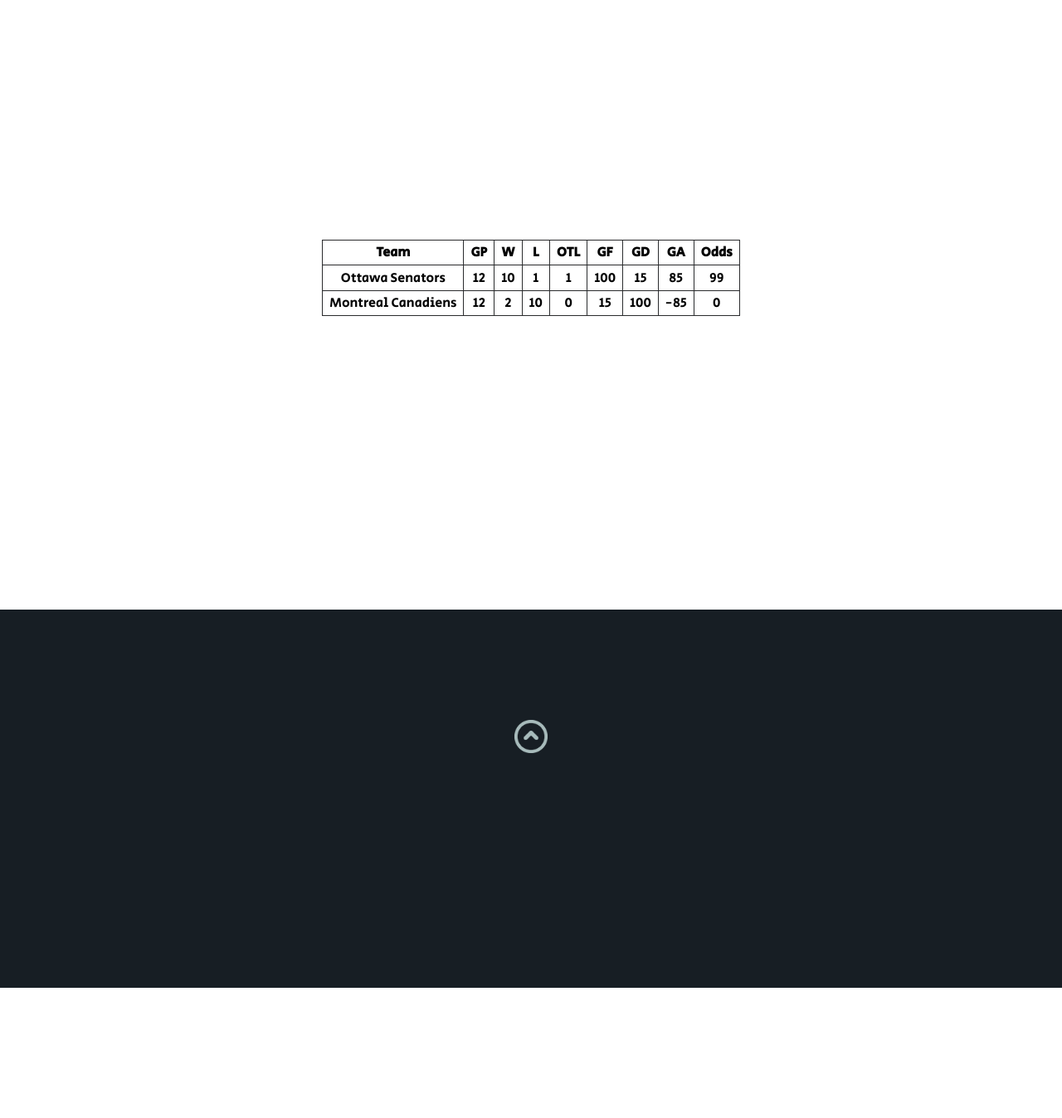
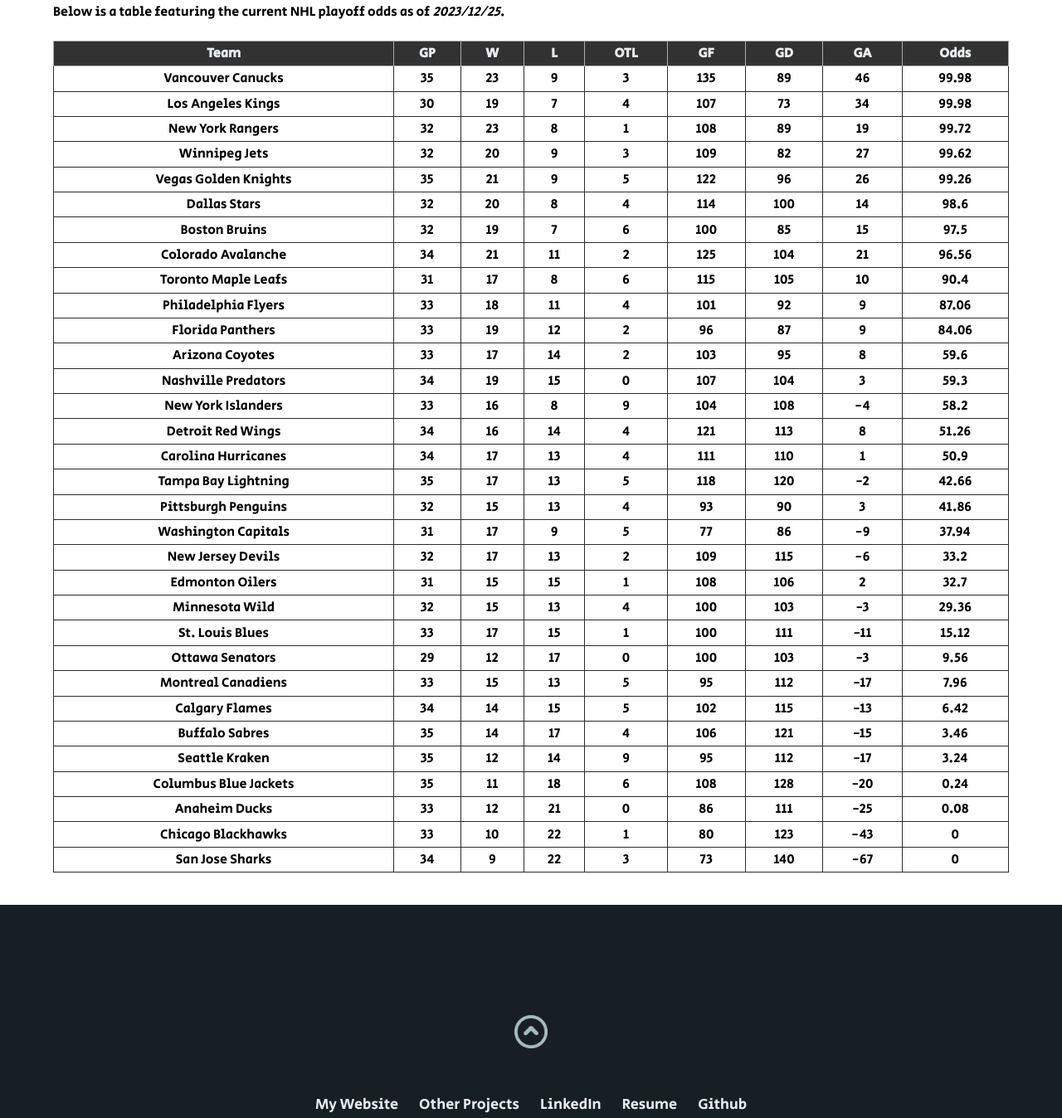
Before and after one commit to SoslyLW/SportsOddsWebsite, a plain HTML site: page index.html in a window 1280 px wide. Shown: the part 161-1509 px from the top of the page at 83% size. Before the commit the page ends 1352 px from the top, so only its background shows below. Drawn offline with nearby package versions, Linux system fonts and the light colour scheme.

Commit message:
Added full team data

```diff
--- a/index.html
+++ b/index.html
@@ -4,9 +4,9 @@
   <head>
     <meta charset="UTF-8" />
     <meta name="viewport" content="width=device-width, initial-scale=1.0" />
-    <title>Logan White</title>
+    <title>SportsOdds - NHL Playoff Odds</title>
+    <meta class="description">Odds for every team making the 2024 NHL Playoffs</meta>
     <link rel="stylesheet" href="style.css" />
-    <!-- <script type="text/javascript" src="testData.json"></script> -->
     <script src="https://ajax.googleapis.com/ajax/libs/jquery/3.7.1/jquery.min.js"></script>
     <script src="index.js"></script>
   </head>
@@ -19,6 +19,8 @@
   	</div>
 
     <div class="data">
+        <p class="intro">Below is a table featuring the current NHL playoff odds as of <i>2023/12/25</i>.</p>
+        <br>
         <table class="standings_table">
             <thead>
                 <tr>
@@ -56,8 +58,12 @@
         <div class="break"></div>
   		<div class="footer_links">
             <!-- Link portfolio website here -->
+            <a href="https://soslylw.github.io"><h3>My Website</h3></a>
+  			<a href="https://soslylw.github.io#projects"><h3>Other Projects</h3></a>
+  			<a href="https://www.linkedin.com/in/logan-white-003a8b22a/" target="_blank"><h3>LinkedIn</h3></a>
+  			<a href="https://soslylw.github.io/LoganWhiteResume.pdf" target="_blank"><h3>Resume</h3></a>
+  			<a href="https://github.com/SoslyLW" target="_blank"><h3>Github</h3></a>
   		</div>
-  		<div class="break"></div>
   	</div>
 
   </body>
--- a/index.js
+++ b/index.js
@@ -1,5 +1,5 @@
 $(document).ready(function(){
-    fetch("testData.json")
+    fetch("teamsData.json")
     .then(function (response) {
         return response.json();
     })
--- a/style.css
+++ b/style.css
@@ -62,6 +62,28 @@
   display: flex;
   flex-direction: column;
   justify-content: center;
+  color: var(--secondary);
+
+  & .footer_links {
+    display: flex;
+    flex-direction: row;
+    flex-wrap: wrap;
+    gap: 25px;
+    justify-content: center;
+  }
+
+  & a{
+    text-decoration: none;
+    color: var(--secondary);
+  }
+
+  & a h3{
+    color: var(--secondary);
+  }
+
+  & a h4{
+    color: var(--secondary);
+  }
 }
 
 h1{
@@ -99,6 +121,7 @@
 
 .header {
   background-color: #2a2b2d;
+  padding: 0.2em 1em;
 
   & h1 {
     color: var(--secondary);
@@ -114,7 +137,7 @@
 }
 
 .data {
-  align-items: center;
+  /* align-items: center; */
   min-height: 100vh;
   width: 100%;
   background-color: var(--background);
@@ -124,7 +147,7 @@
   flex-direction: column;
   justify-content: center;
   text-align: center;
-  padding: 10vw;
+  padding: 3vw 5vw;
 
   & table, tr, th, td {
     border: 1px solid;
@@ -135,6 +158,16 @@
       padding: 0.2em 0.5em;
     }
 
+  }
+
+  & th {
+    background-color: var(--text);
+    color: var(--secondary);
+    border-color: var(--secondary_text_on_dark);
+  }
+
+  & p {
+    text-align: left;
   }
 }
 
--- /dev/null
+++ b/teamsData.json
@@ -0,0 +1,356 @@
+{
+	"teams": [
+		{
+			"name": "Vancouver Canucks",
+			"gp": 35,
+			"wins": 23,
+			"losses": 9,
+			"otl": 3,
+			"gf": 135,
+			"ga": 89,
+			"gd": 46,
+			"playoff_odds": 99.98
+		},
+		{
+			"name": "Los Angeles Kings",
+			"gp": 30,
+			"wins": 19,
+			"losses": 7,
+			"otl": 4,
+			"gf": 107,
+			"ga": 73,
+			"gd": 34,
+			"playoff_odds": 99.98
+		},
+		{
+			"name": "New York Rangers",
+			"gp": 32,
+			"wins": 23,
+			"losses": 8,
+			"otl": 1,
+			"gf": 108,
+			"ga": 89,
+			"gd": 19,
+			"playoff_odds": 99.72
+		},
+		{
+			"name": "Winnipeg Jets",
+			"gp": 32,
+			"wins": 20,
+			"losses": 9,
+			"otl": 3,
+			"gf": 109,
+			"ga": 82,
+			"gd": 27,
+			"playoff_odds": 99.62
+		},
+		{
+			"name": "Vegas Golden Knights",
+			"gp": 35,
+			"wins": 21,
+			"losses": 9,
+			"otl": 5,
+			"gf": 122,
+			"ga": 96,
+			"gd": 26,
+			"playoff_odds": 99.26
+		},
+		{
+			"name": "Dallas Stars",
+			"gp": 32,
+			"wins": 20,
+			"losses": 8,
+			"otl": 4,
+			"gf": 114,
+			"ga": 100,
+			"gd": 14,
+			"playoff_odds": 98.6
+		},
+		{
+			"name": "Boston Bruins",
+			"gp": 32,
+			"wins": 19,
+			"losses": 7,
+			"otl": 6,
+			"gf": 100,
+			"ga": 85,
+			"gd": 15,
+			"playoff_odds": 97.5
+		},
+		{
+			"name": "Colorado Avalanche",
+			"gp": 34,
+			"wins": 21,
+			"losses": 11,
+			"otl": 2,
+			"gf": 125,
+			"ga": 104,
+			"gd": 21,
+			"playoff_odds": 96.56
+		},
+		{
+			"name": "Toronto Maple Leafs",
+			"gp": 31,
+			"wins": 17,
+			"losses": 8,
+			"otl": 6,
+			"gf": 115,
+			"ga": 105,
+			"gd": 10,
+			"playoff_odds": 90.4
+		},
+		{
+			"name": "Philadelphia Flyers",
+			"gp": 33,
+			"wins": 18,
+			"losses": 11,
+			"otl": 4,
+			"gf": 101,
+			"ga": 92,
+			"gd": 9,
+			"playoff_odds": 87.06
+		},
+		{
+			"name": "Florida Panthers",
+			"gp": 33,
+			"wins": 19,
+			"losses": 12,
+			"otl": 2,
+			"gf": 96,
+			"ga": 87,
+			"gd": 9,
+			"playoff_odds": 84.06
+		},
+		{
+			"name": "Arizona Coyotes",
+			"gp": 33,
+			"wins": 17,
+			"losses": 14,
+			"otl": 2,
+			"gf": 103,
+			"ga": 95,
+			"gd": 8,
+			"playoff_odds": 59.6
+		},
+		{
+			"name": "Nashville Predators",
+			"gp": 34,
+			"wins": 19,
+			"losses": 15,
+			"otl": 0,
+			"gf": 107,
+			"ga": 104,
+			"gd": 3,
+			"playoff_odds": 59.3
+		},
+		{
+			"name": "New York Islanders",
+			"gp": 33,
+			"wins": 16,
+			"losses": 8,
+			"otl": 9,
+			"gf": 104,
+			"ga": 108,
+			"gd": -4,
+			"playoff_odds": 58.2
+		},
+		{
+			"name": "Detroit Red Wings",
+			"gp": 34,
+			"wins": 16,
+			"losses": 14,
+			"otl": 4,
+			"gf": 121,
+			"ga": 113,
+			"gd": 8,
+			"playoff_odds": 51.26
+		},
+		{
+			"name": "Carolina Hurricanes",
+			"gp": 34,
+			"wins": 17,
+			"losses": 13,
+			"otl": 4,
+			"gf": 111,
+			"ga": 110,
+			"gd": 1,
+			"playoff_odds": 50.9
+		},
+		{
+			"name": "Tampa Bay Lightning",
+			"gp": 35,
+			"wins": 17,
+			"losses": 13,
+			"otl": 5,
+			"gf": 118,
+			"ga": 120,
+			"gd": -2,
+			"playoff_odds": 42.66
+		},
+		{
+			"name": "Pittsburgh Penguins",
+			"gp": 32,
+			"wins": 15,
+			"losses": 13,
+			"otl": 4,
+			"gf": 93,
+			"ga": 90,
+			"gd": 3,
+			"playoff_odds": 41.86
+		},
+		{
+			"name": "Washington Capitals",
+			"gp": 31,
+			"wins": 17,
+			"losses": 9,
+			"otl": 5,
+			"gf": 77,
+			"ga": 86,
+			"gd": -9,
+			"playoff_odds": 37.94
+		},
+		{
+			"name": "New Jersey Devils",
+			"gp": 32,
+			"wins": 17,
+			"losses": 13,
+			"otl": 2,
+			"gf": 109,
+			"ga": 115,
+			"gd": -6,
+			"playoff_odds": 33.2
+		},
+		{
+			"name": "Edmonton Oilers",
+			"gp": 31,
+			"wins": 15,
+			"losses": 15,
+			"otl": 1,
+			"gf": 108,
+			"ga": 106,
+			"gd": 2,
+			"playoff_odds": 32.7
+		},
+		{
+			"name": "Minnesota Wild",
+			"gp": 32,
+			"wins": 15,
+			"losses": 13,
+			"otl": 4,
+			"gf": 100,
+			"ga": 103,
+			"gd": -3,
+			"playoff_odds": 29.36
+		},
+		{
+			"name": "St. Louis Blues",
+			"gp": 33,
+			"wins": 17,
+			"losses": 15,
+			"otl": 1,
+			"gf": 100,
+			"ga": 111,
+			"gd": -11,
+			"playoff_odds": 15.12
+		},
+		{
+			"name": "Ottawa Senators",
+			"gp": 29,
+			"wins": 12,
+			"losses": 17,
+			"otl": 0,
+			"gf": 100,
+			"ga": 103,
+			"gd": -3,
+			"playoff_odds": 9.56
+		},
+		{
+			"name": "Montreal Canadiens",
+			"gp": 33,
+			"wins": 15,
+			"losses": 13,
+			"otl": 5,
+			"gf": 95,
+			"ga": 112,
+			"gd": -17,
+			"playoff_odds": 7.96
+		},
+		{
+			"name": "Calgary Flames",
+			"gp": 34,
+			"wins": 14,
+			"losses": 15,
+			"otl": 5,
+			"gf": 102,
+			"ga": 115,
+			"gd": -13,
+			"playoff_odds": 6.42
+		},
+		{
+			"name": "Buffalo Sabres",
+			"gp": 35,
+			"wins": 14,
+			"losses": 17,
+			"otl": 4,
+			"gf": 106,
+			"ga": 121,
+			"gd": -15,
+			"playoff_odds": 3.46
+		},
+		{
+			"name": "Seattle Kraken",
+			"gp": 35,
+			"wins": 12,
+			"losses": 14,
+			"otl": 9,
+			"gf": 95,
+			"ga": 112,
+			"gd": -17,
+			"playoff_odds": 3.24
+		},
+		{
+			"name": "Columbus Blue Jackets",
+			"gp": 35,
+			"wins": 11,
+			"losses": 18,
+			"otl": 6,
+			"gf": 108,
+			"ga": 128,
+			"gd": -20,
+			"playoff_odds": 0.24
+		},
+		{
+			"name": "Anaheim Ducks",
+			"gp": 33,
+			"wins": 12,
+			"losses": 21,
+			"otl": 0,
+			"gf": 86,
+			"ga": 111,
+			"gd": -25,
+			"playoff_odds": 0.08
+		},
+		{
+			"name": "Chicago Blackhawks",
+			"gp": 33,
+			"wins": 10,
+			"losses": 22,
+			"otl": 1,
+			"gf": 80,
+			"ga": 123,
+			"gd": -43,
+			"playoff_odds": 0
+		},
+		{
+			"name": "San Jose Sharks",
+			"gp": 34,
+			"wins": 9,
+			"losses": 22,
+			"otl": 3,
+			"gf": 73,
+			"ga": 140,
+			"gd": -67,
+			"playoff_odds": 0
+		}
+	]
+}
```
